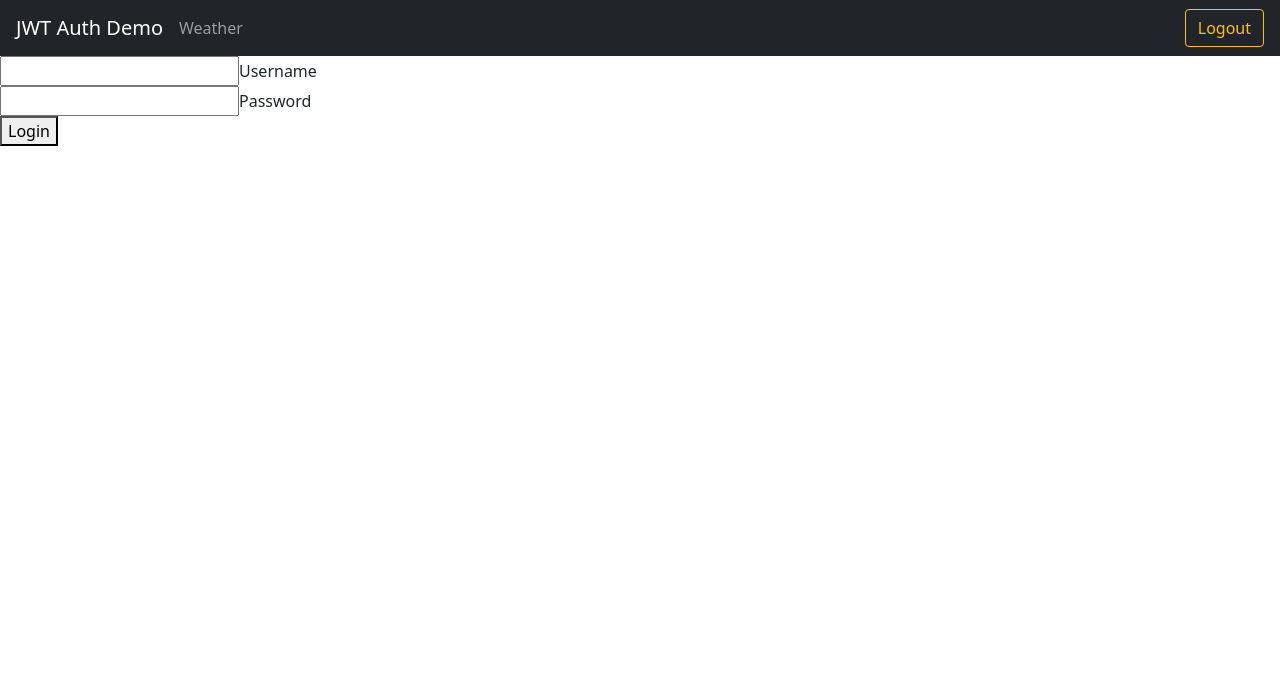
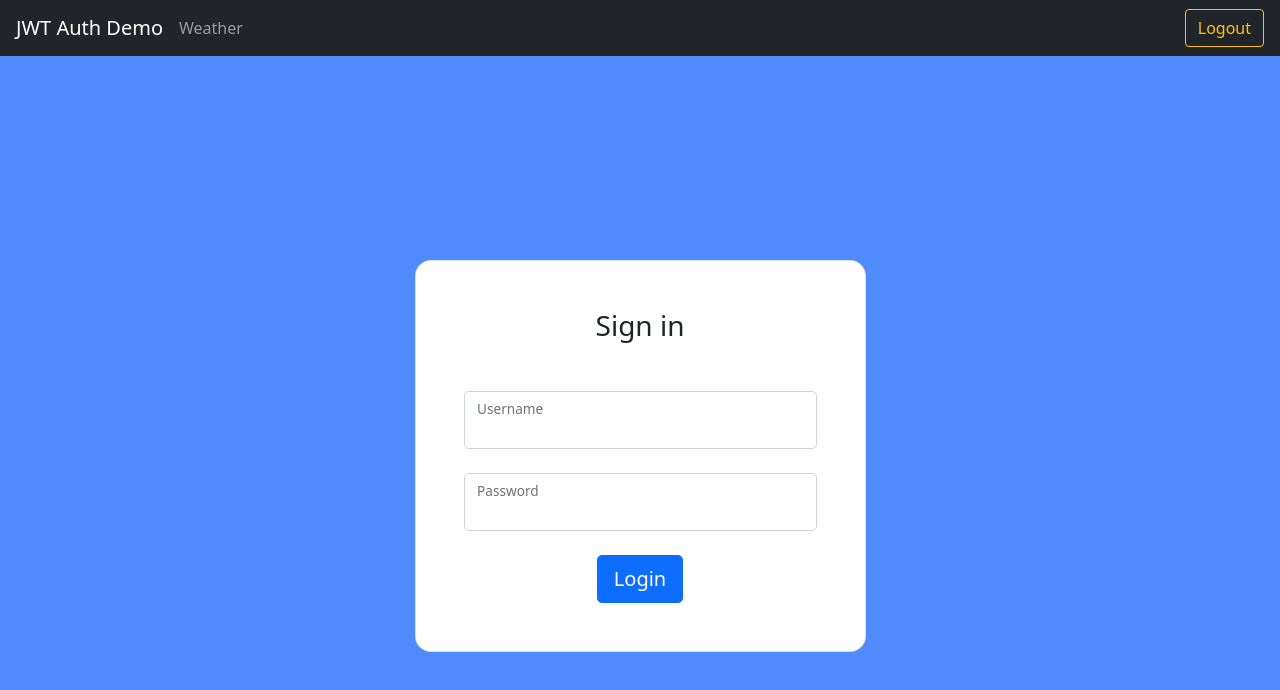
Before and after one commit to ungtsuhan/jwt-authentication-demo, an Angular app in the folder angular/: page /login in a window 1280 px wide. Shown: the top 690 px of the page. Built offline with nearby package versions, Linux system fonts and the light colour scheme.

Commit message:
design login page

```diff
--- a/angular/src/app/app.component.html
+++ b/angular/src/app/app.component.html
@@ -17,4 +17,6 @@
     </nav>
 </header>
 
-<router-outlet></router-outlet>
+<main class="d-flex flex-column flex-grow-1 h-100 w-100">
+    <router-outlet></router-outlet>
+</main>
--- a/angular/src/app/login/login.component.html
+++ b/angular/src/app/login/login.component.html
@@ -1,11 +1,26 @@
-<form (ngSubmit)="login()">
-    <div>
-        <input type="text" id="userName" name="userName" [(ngModel)]="username">
-        <label for="userName">Username</label>
+<section class="vh-100" style="background-color: #508bfc;">
+    <div class="container h-100">
+        <div class="row justify-content-center align-items-center h-100">
+            <div class="col-lg-6 col-xl-5">
+                <div class="card" style="border-radius: 1rem;">
+                    <div class="card-body p-5 text-center">
+                        <h3 class="mb-5">Sign in</h3>
+                        <form class="form-signin" (ngSubmit)="login()">
+                            <div class="form-group">
+                                <div class="form-floating mb-4">
+                                    <input type="text" id="userName" name="userName" [(ngModel)]="username" class="form-control form-control-lg" >
+                                    <label class="form-label" for="userName">Username</label>
+                                </div>
+                                <div class="form-floating mb-4">
+                                    <input type="password" id="inputPassword" name="inputPassword"  [(ngModel)]="password" class="form-control form-control-lg">
+                                    <label class="form-label" for="inputPassword">Password</label>
+                                </div>
+                                <button class="btn btn-primary btn-lg btn-block" type="submit">Login</button>
+                            </div>
+                        </form>
+                    </div>
+                </div>
+            </div>
+        </div>
     </div>
-    <div>
-        <input type="password" id="inputPassword" name="inputPassword" [(ngModel)]="password">
-        <label for="inputPassword">Password</label>
-    </div>
-    <button type="submit">Login</button>
-</form>
+</section>
--- a/angular/src/app/login/login.component.scss
+++ b/angular/src/app/login/login.component.scss
@@ -0,0 +1 @@
+.form-group .label { display: block }
--- a/angular/src/styles.scss
+++ b/angular/src/styles.scss
@@ -2,3 +2,12 @@
 
 /* Importing Bootstrap SCSS file. */
 @import '~bootstrap/scss/bootstrap';
+
+html,
+body {
+  height: 100%;
+  width: 100%;
+  margin: 0;
+  overflow: hidden;
+  background-color: #fdfdfd;
+}
```
